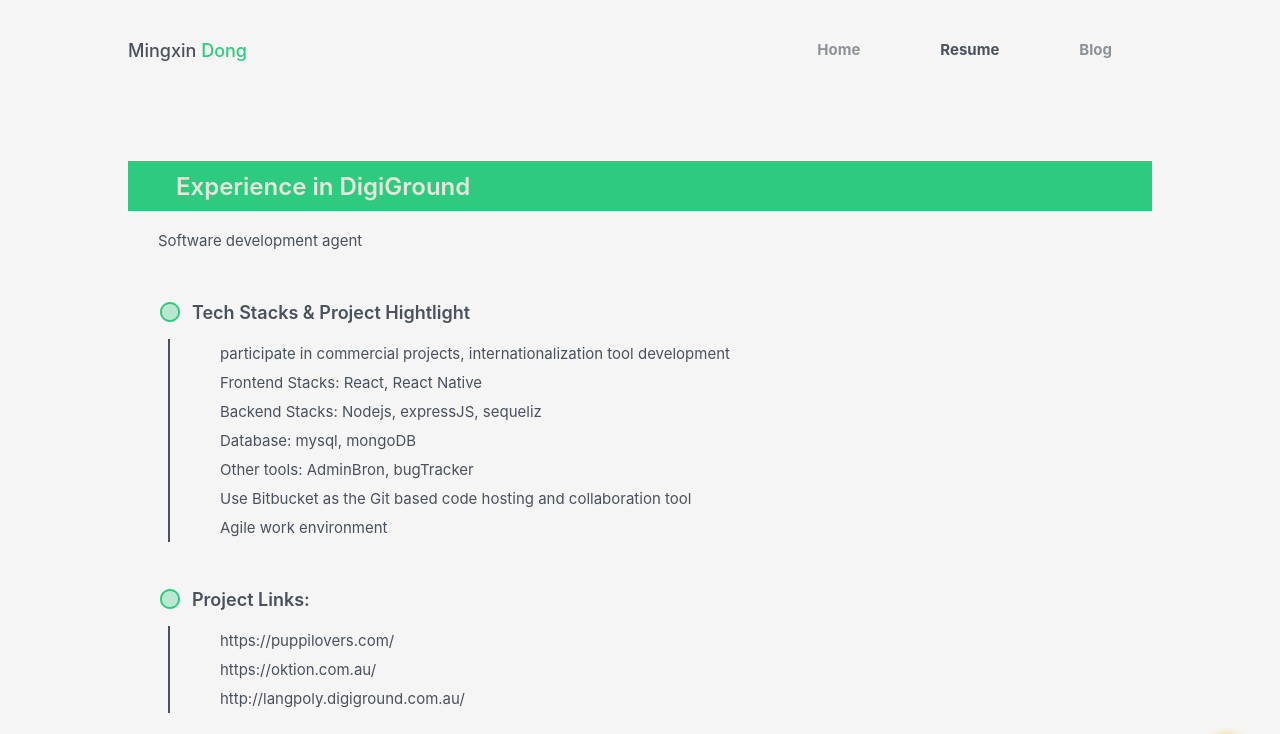
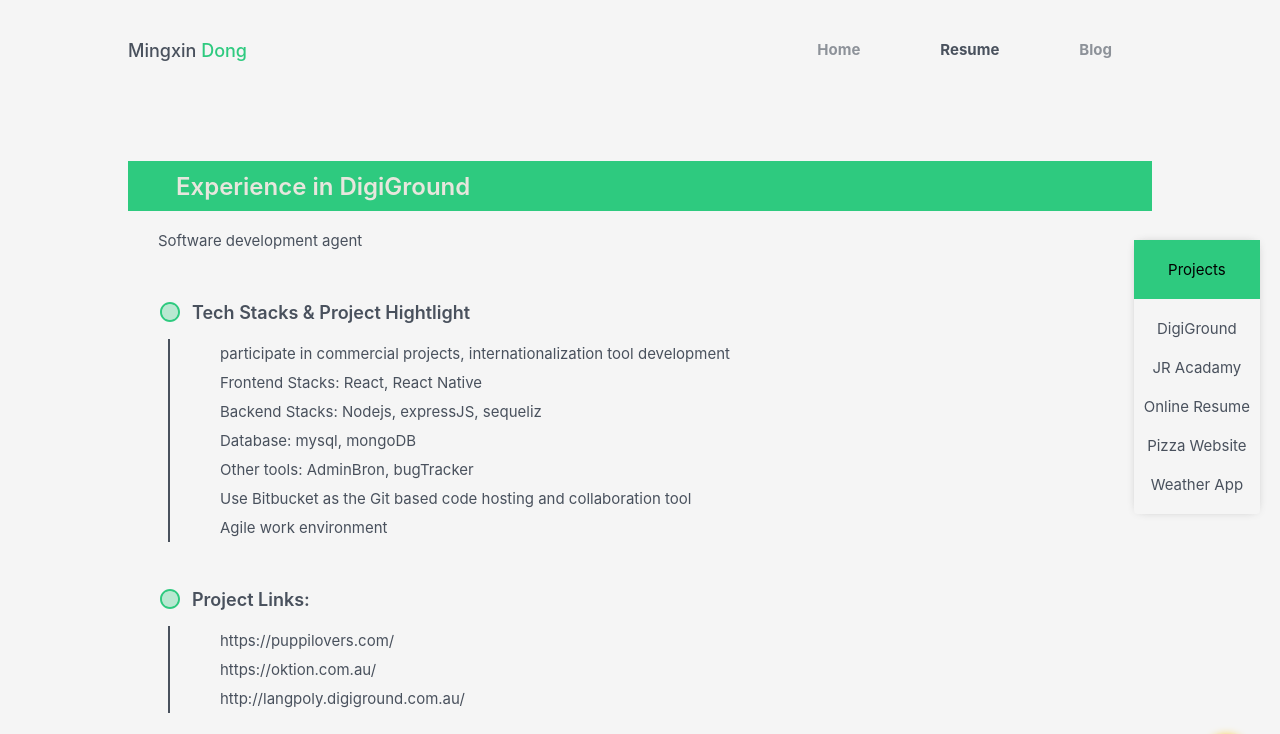
Before and after one commit to dongmingxin/my-app, a Next.js app: page /resume in a window 1280 px wide. Shown: the top 734 px of the page. Built offline with nearby package versions, Linux system fonts and the light colour scheme.

Commit message:
apply animation for the home page and resume page, add anchor in resume page

```diff
--- a/package.json
+++ b/package.json
@@ -14,6 +14,7 @@
     "@mui/icons-material": "^5.8.4",
     "@mui/material": "^5.9.3",
     "axios": "^0.27.2",
+    "framer-motion": "^8.1.7",
     "js-cookie": "^3.0.1",
     "mongoose": "^6.5.4",
     "next": "^12.2.5",
--- /dev/null
+++ b/src/components/anchor/Anchor.tsx
@@ -0,0 +1,68 @@
+import styled from "styled-components";
+import Link from 'next/link';
+
+
+const Anchorbar = styled.div`
+  @media screen and (max-width: 1100px) {
+    display: none;
+  }
+  position: fixed;
+  top:30%;
+  right: 20px;
+  display: flex;
+  flex-direction: column;
+  align-items: center;
+  border-radius: 4px;
+  box-shadow: 0 0 5px 0 rgb(0 0 0 / 10%);
+  z-index: 1;
+  background-color: ${props => props.theme.backgroundColor};
+  box-shadow: ${props => props.theme.cardBoxShadow};
+  .title {
+    width: 100%;
+    padding: 20px 0;
+    color: black;
+    text-align: center;
+    background-color: ${props => props.theme.primaryColor};
+  }
+  .projects {
+    display: flex;
+    flex-direction: column;
+    align-items: center;
+    padding: 10px 0;
+    a {
+      padding: 10px 10px;
+      color: ${props => props.theme.textColorPrimary};
+      text-decoration: none;
+    }
+  }
+
+`
+
+const Anchor = () => {
+  return (
+    <Anchorbar>
+      <div className='title'>
+        Projects
+      </div>
+      <div className='projects'>
+        <Link className='project' href='#project0' scroll={false}>
+          DigiGround
+        </Link>
+        <Link className='project' href='#project1' scroll={false}>
+          JR Acadamy
+        </Link>
+        <Link className='project' href='#project2' scroll={false}>
+          Online Resume
+        </Link>
+        <Link className='project' href='#project3' scroll={false}>
+          Pizza Website
+        </Link>
+        <Link className='project' href='#project4' scroll={false}>
+          Weather App
+        </Link>
+      </div>
+    </Anchorbar>
+  )
+}
+
+export default Anchor
--- a/src/components/darkLightModeBtn/DarkLightModeBtn.tsx
+++ b/src/components/darkLightModeBtn/DarkLightModeBtn.tsx
@@ -25,9 +25,6 @@
         justify-content: space-between;
         align-items: center;
         padding: 0 5px;
-        /* @media screen and (max-width: 992px) {
-            display: none;;
-        } */
         .dark {
             width: 20px;
             height: 20px;
@@ -63,9 +60,6 @@
     border-radius: 50%;
     right: 1px;
     transform: ${props => props.theme === 'dark' ? 'translateX(-105%)' : 'translateX(0%)'};
-    /* @media screen and (max-width: 992px) {
-        display: none;
-    } */
 `
 
 const DarkLightModeBtn = () => {
--- a/src/pages/resume/index.tsx
+++ b/src/pages/resume/index.tsx
@@ -1,11 +1,12 @@
-import React, { Fragment } from 'react';
+import React from 'react';
 import styled from "styled-components";
 import Image from 'next/image';
 import getResumeInfo from "../../data/resume";
 import { Iexperience } from '../../interfaces/experience';
 import CircleTwoToneIcon from '@mui/icons-material/CircleTwoTone';
 import { DefaultLayout } from '../../components/layout/layout';
-import { shimmer, toBase64 } from '../../components/nextImageHelper/imageHelper';
+import { motion } from "framer-motion";
+import Anchor from '../../components/anchor/Anchor';
 
 const ResumeWrapper = styled.div`
   color: ${props => props.theme.textColorPrimary};
@@ -66,13 +67,14 @@
   }
 `
 
-const Link = styled.a`
+const ProjectLink = styled.a`
   cursor: 'pointer';
   text-decoration: none;
   color: ${props => props.theme.textColorPrimary};
 `;
 
 const Resume = ():JSX.Element => {
+
   const resumeInfo = getResumeInfo();
 
   const renderHightLight = (title:string, lists:string[]) => {
@@ -83,7 +85,7 @@
             item
           )
       }
-      return <Link href={item} target="_blank" rel="project-link">{item}</Link>
+      return <ProjectLink href={item} target="_blank" rel="project-link">{item}</ProjectLink>
     }
     return (
       <Highlight>
@@ -109,7 +111,14 @@
   const renderResume = () => {
     return (
       resumeInfo.map((project:Iexperience, index) =>(
-        <Fragment key={index}>
+        <motion.div
+          initial={{ opacity: 0, y: 75 }}
+          transition={{ ease: "easeOut", duration: 0.8 }}
+          whileInView={{ opacity: 1, y: 0 }}
+          viewport={{ once: true }}
+          key={index}
+          id={`project${index}`}
+        >
           <ExperienceHeader>
             {project.experienceHeader}
           </ExperienceHeader>
@@ -119,15 +128,20 @@
           {renderHightLight("Tech Stacks & Project Hightlight",project.hightlight)}
           <ProjectPreviewWrapper>
             {renderHightLight("Project Links:", project.projectLinks)}
-            <div className='project-image'>
+            <motion.div
+              className='project-image'
+              initial={{ opacity: 0, y: 100 }}
+              animate={{ opacity: 1, y: 0 }}
+              transition={{ ease: "easeOut", duration: 4 }}
+            >
               <Image
                 src={project.projectPreview}
                 alt="project-website-preview"
                 layout='fill'
               />
-            </div>
+            </motion.div>
           </ProjectPreviewWrapper>
-        </Fragment>
+        </motion.div>
       ))
     )
   }
@@ -136,6 +150,7 @@
     <DefaultLayout>
       <ResumeWrapper>
         {renderResume()}
+        <Anchor/>
       </ResumeWrapper>
     </DefaultLayout>
   )
--- a/src/styles/globals.css
+++ b/src/styles/globals.css
@@ -5,4 +5,5 @@
   font-family: -apple-system, BlinkMacSystemFont, Segoe UI, Roboto, Oxygen,
     Ubuntu, Cantarell, Fira Sans, Droid Sans, Helvetica Neue, sans-serif;
   box-sizing: border-box;
+  scroll-behavior: smooth;
 }
```
Also changed, not shown: src/components/myProfileCard/index.tsx (+17 -9 lines), src/pages/index.tsx (+9 -1 lines), 1 other file (tests, documents, lock files or other folders).
